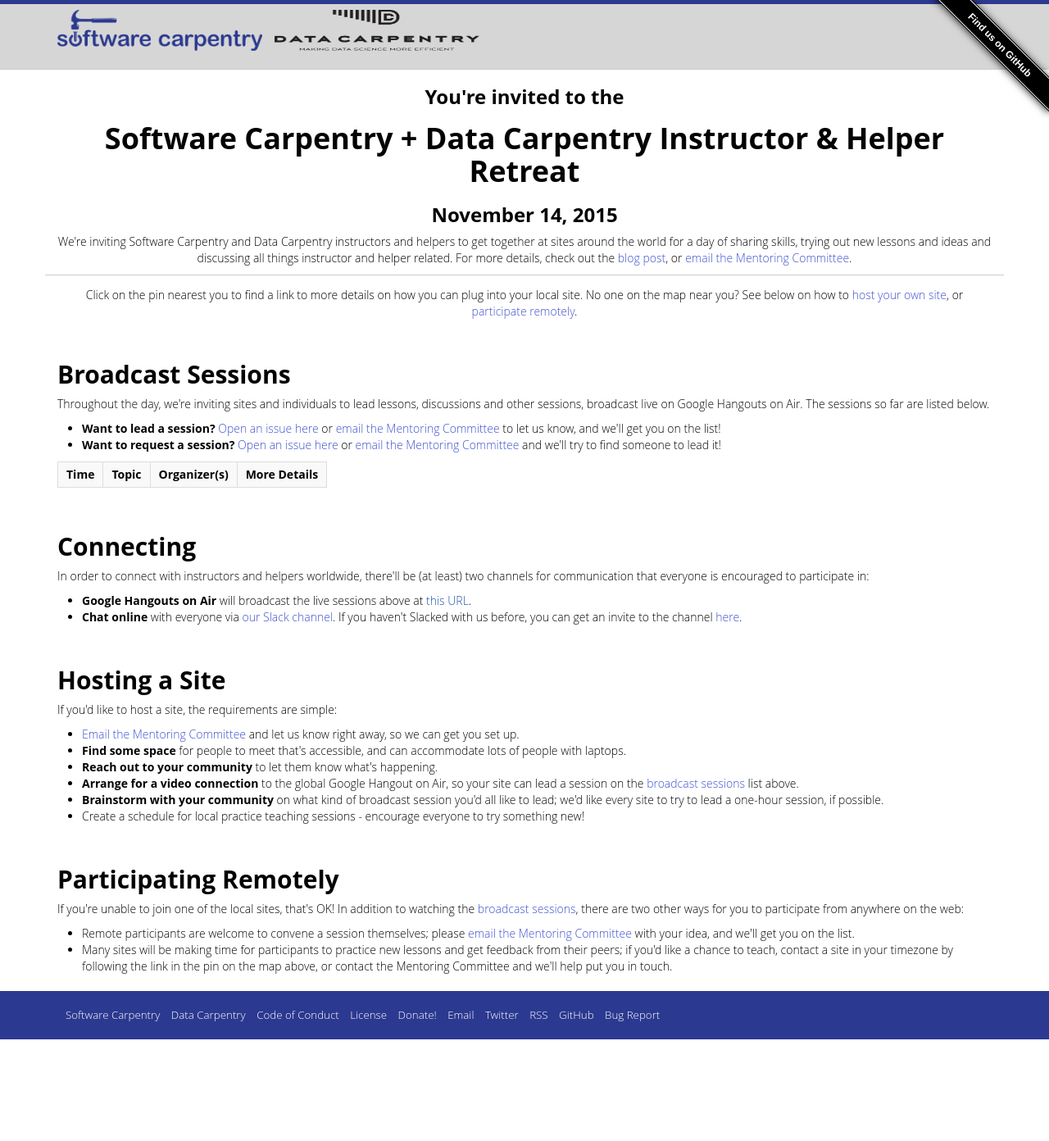
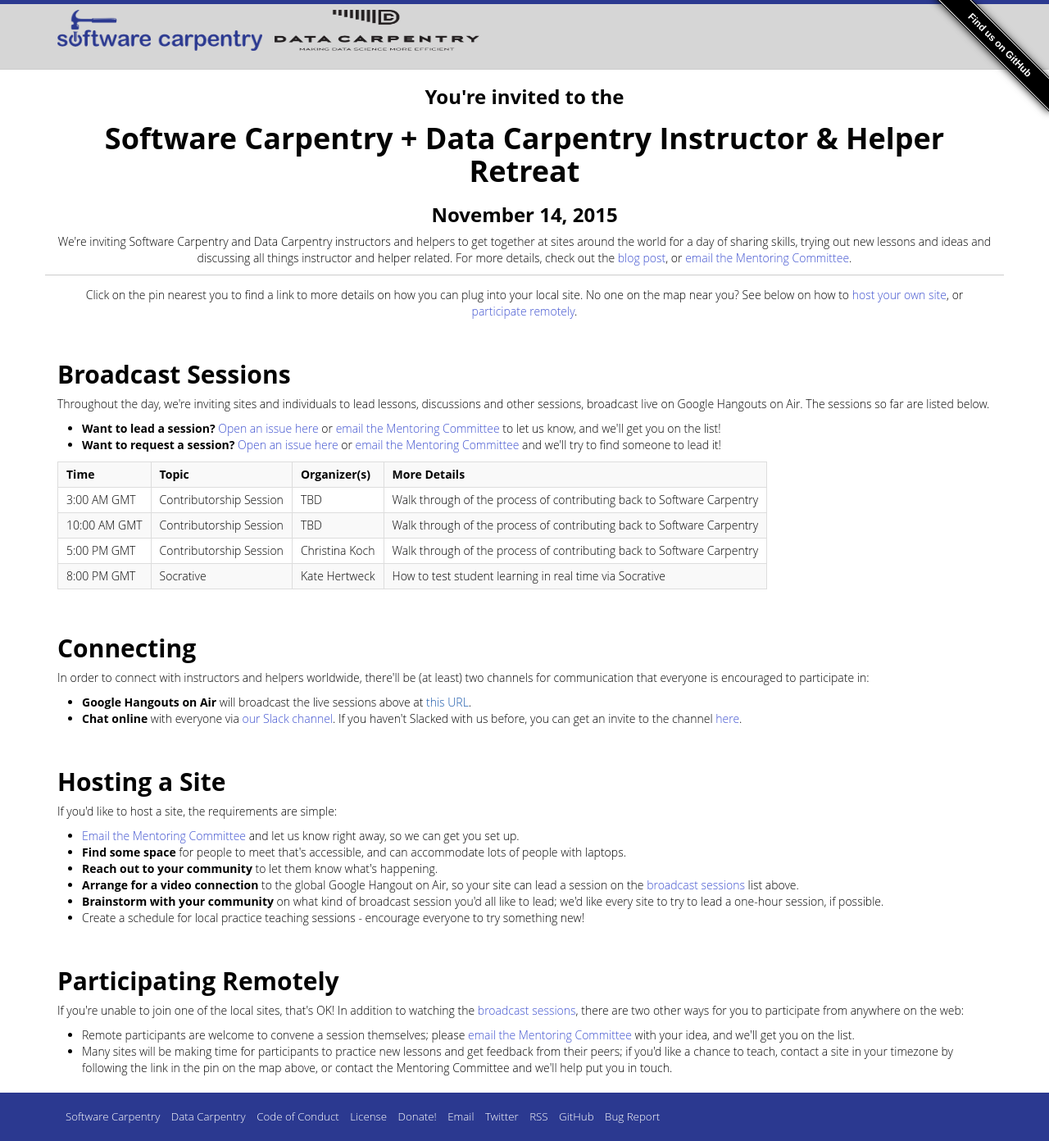
Before and after one commit to swcarpentry/instructor-retreat-2015, a Jekyll site: the page built from index.html, in a window 1280 px wide. Shown: the whole page at 82% size. Built offline with Jekyll 4.4.1, drawn with Linux system fonts in a browser that asks for light colours; a script that is not in the unit is left out; before the commit the page ends 1268 px from its top, so only the background shows below that.

Commit message:
Added global talks to schedule

```diff
--- a/_includes/schedule.html
+++ b/_includes/schedule.html
@@ -13,6 +13,30 @@
             <td>Organizer(s)</td>
             <td>More Details</td>
         </tr>
+        <tr>
+            <td>3:00 AM GMT</td>
+            <td>Contributorship Session</td>
+            <td>TBD</td>
+            <td>Walk through of the process of contributing back to Software Carpentry</td>
+        </tr>
+        <tr>
+            <td>10:00 AM GMT</td>
+            <td>Contributorship Session</td>
+            <td>TBD</td>
+            <td>Walk through of the process of contributing back to Software Carpentry</td>
+        </tr>
+        <tr>
+            <td>5:00 PM GMT</td>
+            <td>Contributorship Session</td>
+            <td>Christina Koch</td>
+            <td>Walk through of the process of contributing back to Software Carpentry</td>
+        </tr>
+        <tr>
+            <td>8:00 PM GMT</td>
+            <td>Socrative</td>
+            <td>Kate Hertweck</td>
+            <td>How to test student learning in real time via Socrative</td>
+        </tr>
     </table>
 
 </div>
```
